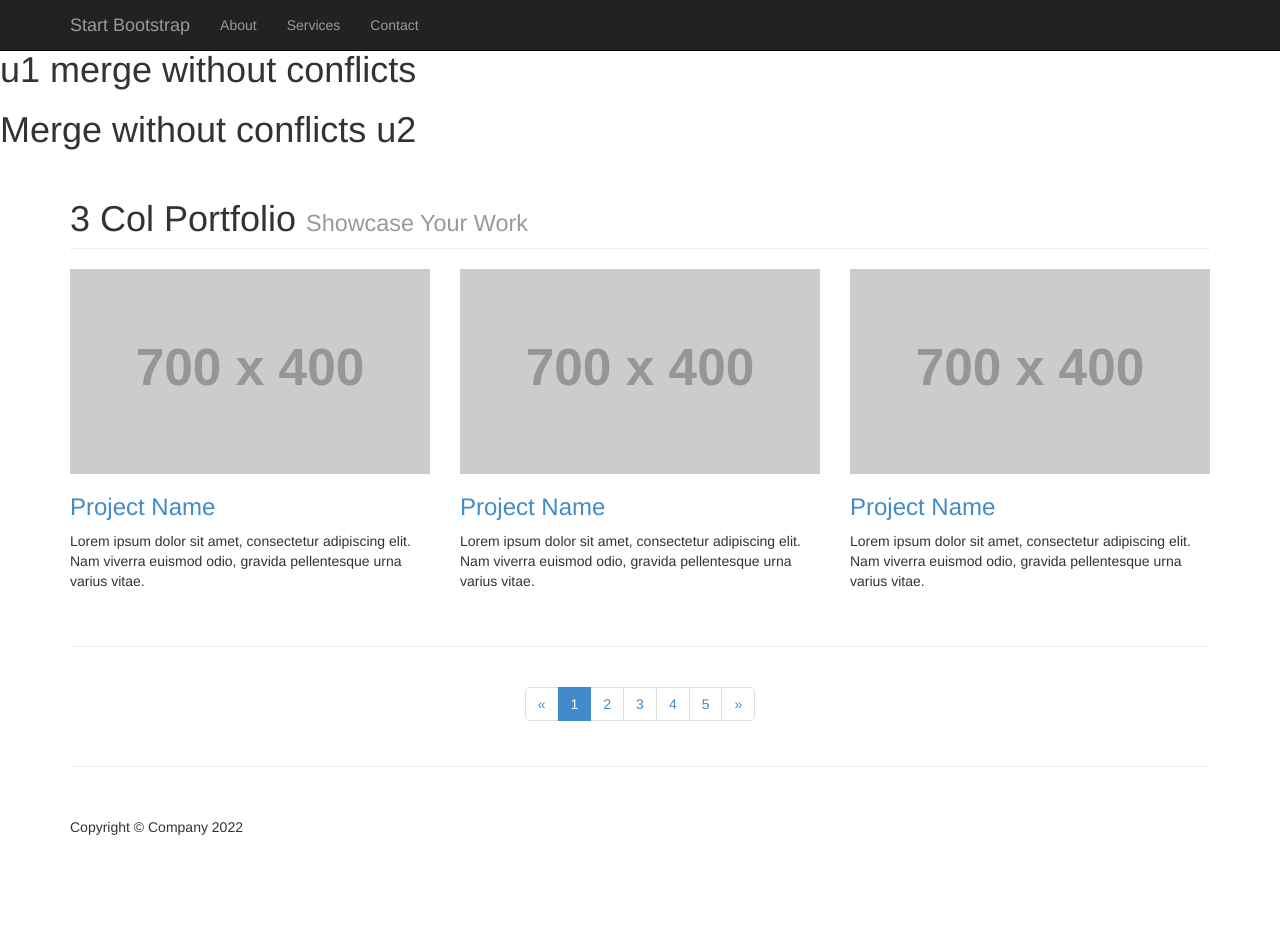
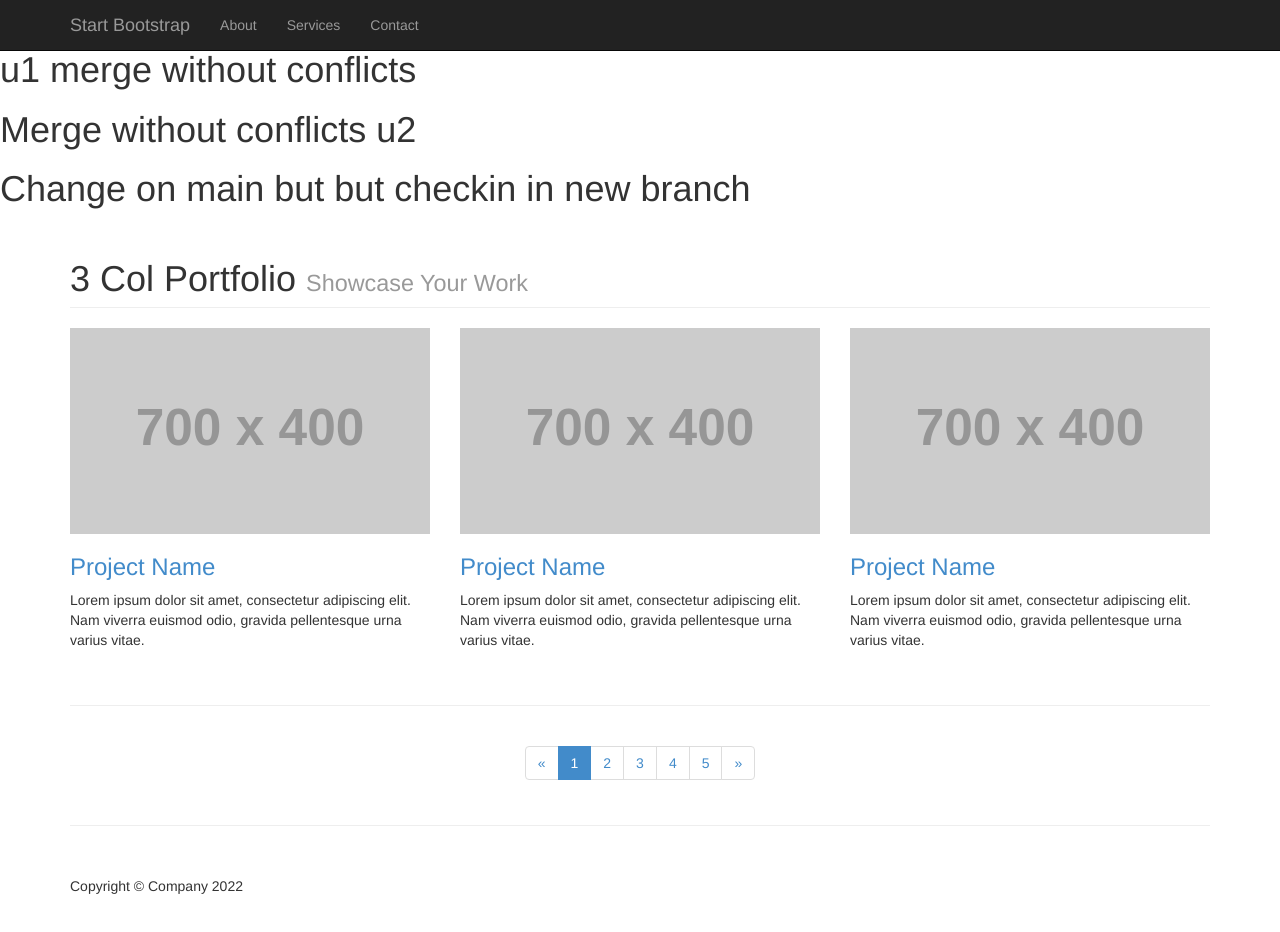
Before and after one commit to ponagraj/GitTrainingDemo, a plain HTML site: page index.html in a window 1280 px wide. Before the commit the page ends 897 px from the top, so only its background shows below. Drawn offline with Linux system fonts and the light colour scheme; placeholder pictures from the web are drawn by us.

Commit message:
code changed in main but checkin new branch

```diff
--- a/index.html
+++ b/index.html
@@ -8,6 +8,7 @@
     <h1> u1 merge without conflicts</h1>
     <title>Three Column Portfolio Template for Bootstrap 4 - u1 merge conflict -  u2 merge with conflicts</title>
     <h1>Merge without conflicts u2</h1>
+    <h1>Change on main but but checkin in new branch</h1>
     <!-- Bootstrap core CSS -->
     <link href="css/bootstrap.css" rel="stylesheet">
 
```
